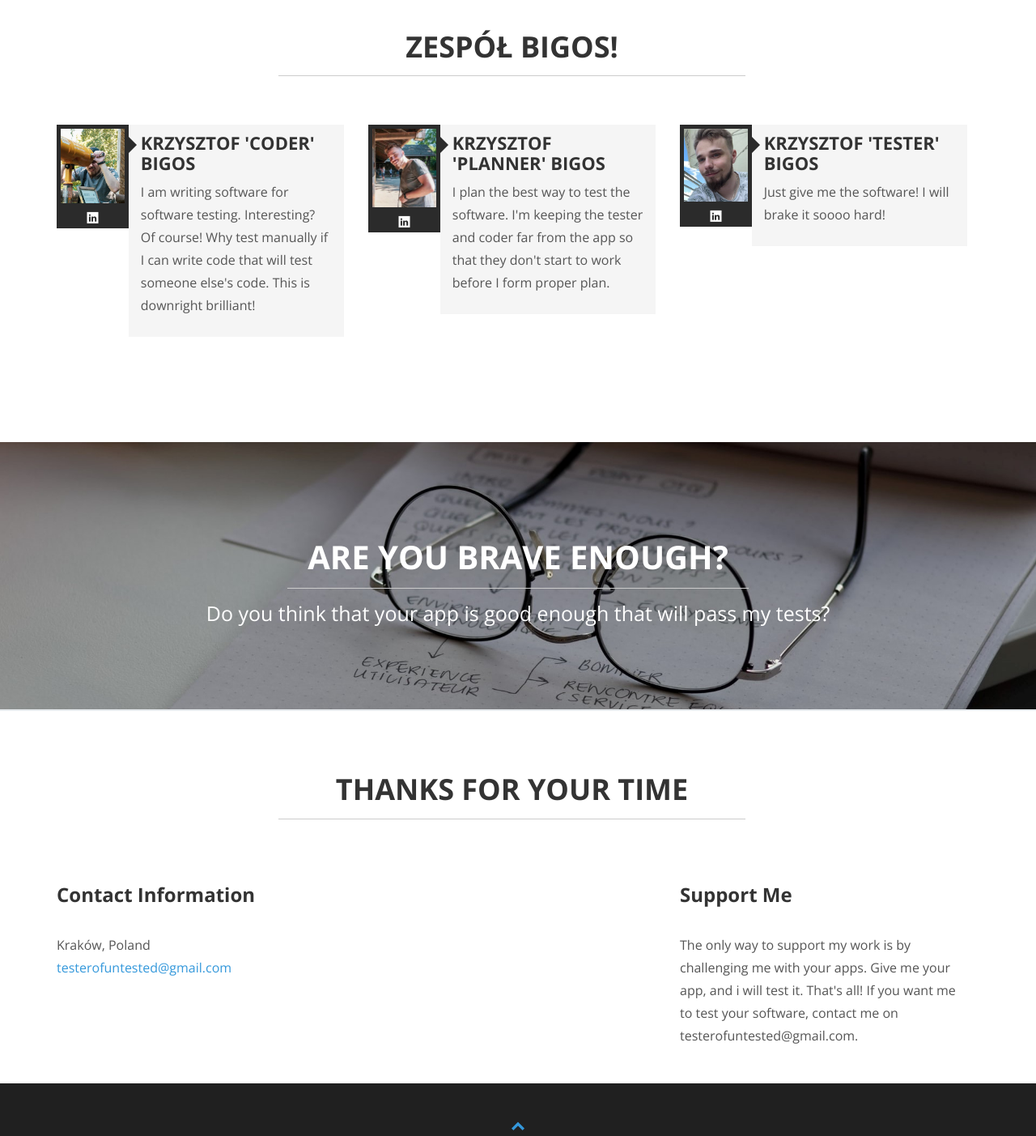
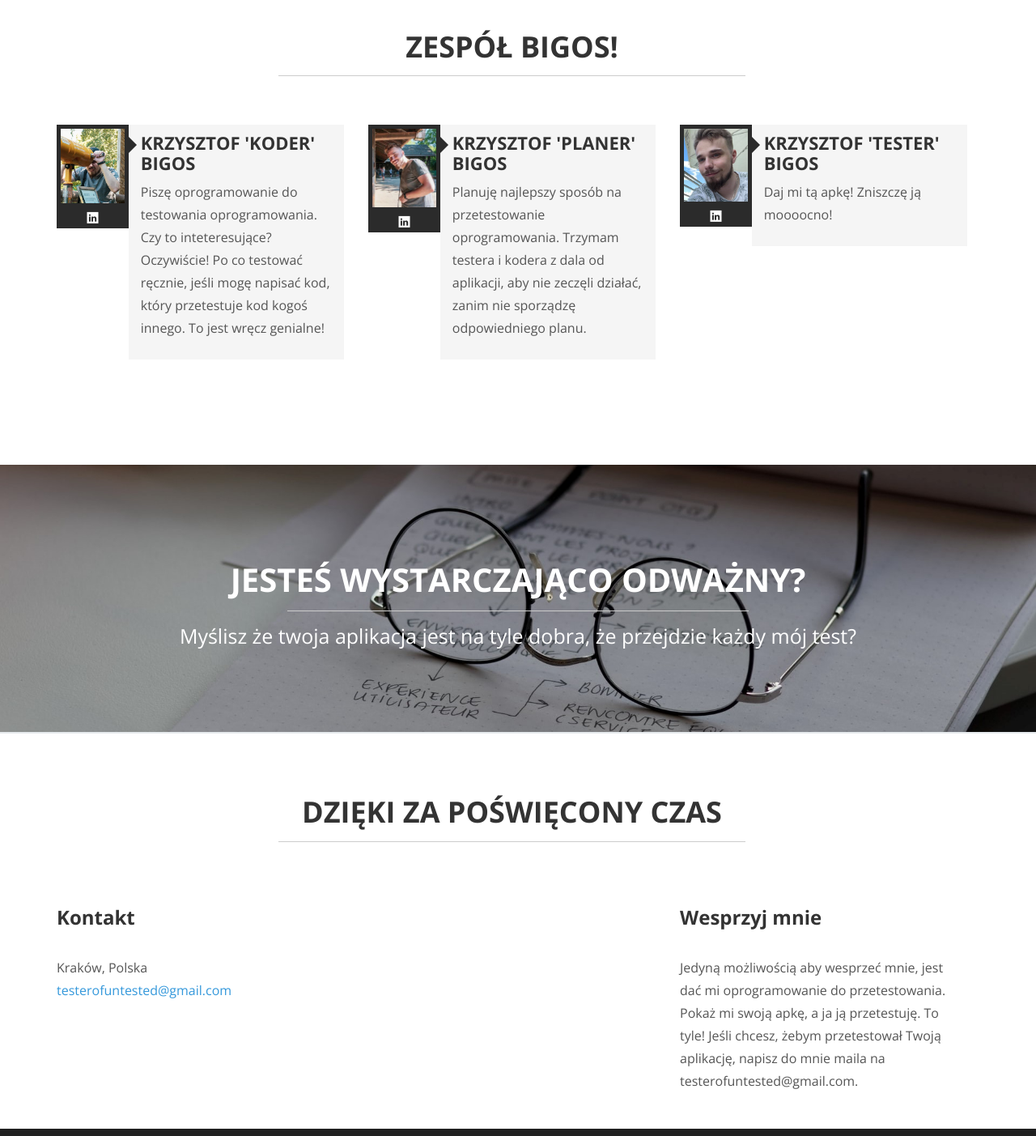
Before and after one commit to TesterOfUntested/OnePage, a plain HTML site: page index_polish.html in a window 1280 px wide. Shown: the part 2067-3470 px from the top of the page at 81% size. Drawn offline with nearby package versions, Linux system fonts and the light colour scheme; files whose address does not match are found by name.

Commit message:
Issue #21 completed.

```diff
--- a/index_polish.html
+++ b/index_polish.html
@@ -156,8 +156,8 @@
             <a href="https://www.linkedin.com/in/krzysztof-bigos/" class="team-social linkedin"><i class="el-icon-linkedin"></i></a>
 					</div>
 					<div class="col-md-9 col-sm-9 col-xs-9 fade-up team-info">
-						<h4>Krzysztof 'Coder' Bigos</h4>
-						<p>I am writing software for software testing. Interesting? Of course! Why test manually if I can write code that will test someone else's code. This is downright brilliant!</p>
+						<h4>Krzysztof 'Koder' Bigos</h4>
+						<p>Piszę oprogramowanie do testowania oprogramowania. Czy to inteteresujące? Oczywiście! Po co testować ręcznie, jeśli mogę napisać kod, który przetestuje kod kogoś innego. To jest wręcz genialne!</p>
 					</div>
 				</div>
 
@@ -167,8 +167,8 @@
             <a href="https://www.linkedin.com/in/krzysztof-bigos/" class="team-social linkedin"><i class="el-icon-linkedin"></i></a>
 					</div>
 					<div class="col-md-9 col-sm-9 col-xs-9 fade-up team-info">
-						<h4>Krzysztof 'Planner' Bigos</h4>
-						<p>I plan the best way to test the software. I'm keeping the tester and coder far from the app so that they don't start to work before I form proper plan. </p>
+						<h4>Krzysztof 'Planer' Bigos</h4>
+						<p>Planuję najlepszy sposób na przetestowanie oprogramowania. Trzymam testera i kodera z dala od aplikacji, aby nie zeczęli działać, zanim nie sporządzę odpowiedniego planu.</p>
 					</div>
 				</div>
 
@@ -179,7 +179,7 @@
 					</div>
 					<div class="col-md-9 col-sm-9 col-xs-9 fade-up team-info">
 						<h4>Krzysztof 'Tester' Bigos</h4>
-						<p>Just give me the software! I will brake it soooo hard!</p>
+						<p>Daj mi tą apkę! Zniszczę ją moooocno!</p>
 					</div>
 				</div>
 
@@ -189,20 +189,20 @@
 		<!-- ==== SECTION DIVIDER4 ==== -->
 		<section class="section-divider textdivider divider4">
 			<div class="container">
-				<h1 class="fade-down">ARE YOU BRAVE ENOUGH?</h1>
+				<h1 class="fade-down">JESTEŚ WYSTARCZAJĄCO ODWAŻNY?</h1>
 				<hr>
-				<p class="fade-up">Do you think that your app is good enough that will pass my tests? </p>
+				<p class="fade-up">Myślisz że twoja aplikacja jest na tyle dobra, że przejdzie każdy mój test? </p>
 			</div><!-- container -->
 		</section><!-- section -->
 
 		<div class="container" id="contact" name="contact">
 			<div class="row row white">
 			<br>
-				<h1 class="centered fade-down">THANKS FOR YOUR TIME</h1>
+				<h1 class="centered fade-down">DZIĘKI ZA POŚWIĘCONY CZAS</h1>
 				<hr class="fade-down title-mb">
 				<div class="col-md-4 fade-up">
-					<h3>Contact Information</h3>
-					<p><span class="icon icon-home"></span>Kraków, Poland<br/>
+					<h3>Kontakt</h3>
+					<p><span class="icon icon-home"></span>Kraków, Polska<br/>
 						<span class="icon icon-envelop"></span> <a href="#">testerofuntested@gmail.com</a> <br/>
 					</p>
 				</div><!-- col -->
@@ -212,8 +212,8 @@
 				</div><!-- col -->
 
 				<div class="col-md-4 fade-up">
-					<h3>Support Me</h3>
-					<p>The only way to support my work is by challenging me with your apps. Give me your app, and i will test it. That's all! If you want me to test your software, contact me on testerofuntested@gmail.com.</p>
+					<h3>Wesprzyj mnie</h3>
+					<p>Jedyną możliwością aby wesprzeć mnie, jest dać mi oprogramowanie do przetestowania. Pokaż mi swoją apkę, a ja ją przetestuję. To tyle! Jeśli chcesz, żebym przetestował Twoją aplikację, napisz do mnie maila na testerofuntested@gmail.com.</p>
 				</div><!-- col -->
 
 			</div><!-- row -->
```
Also changed, not shown: index.html (+1 -1 lines).
